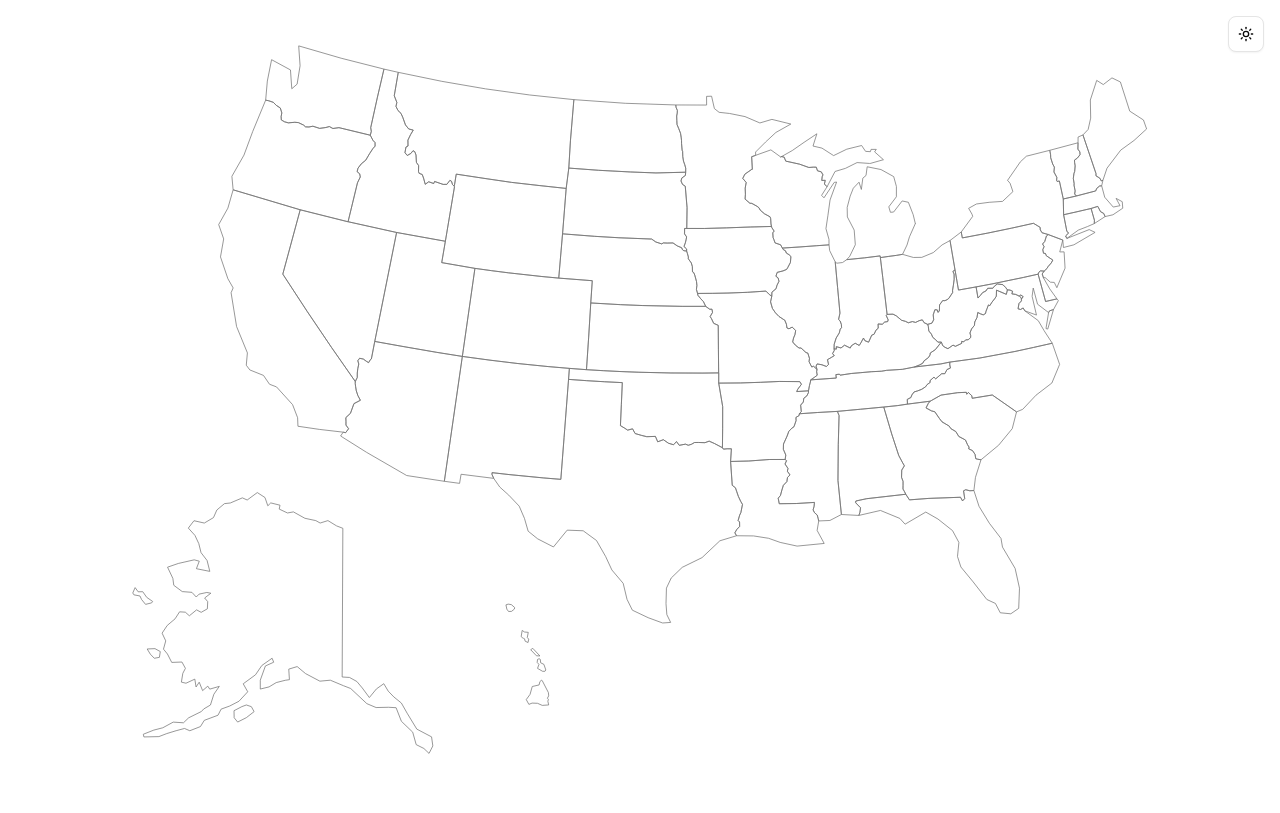
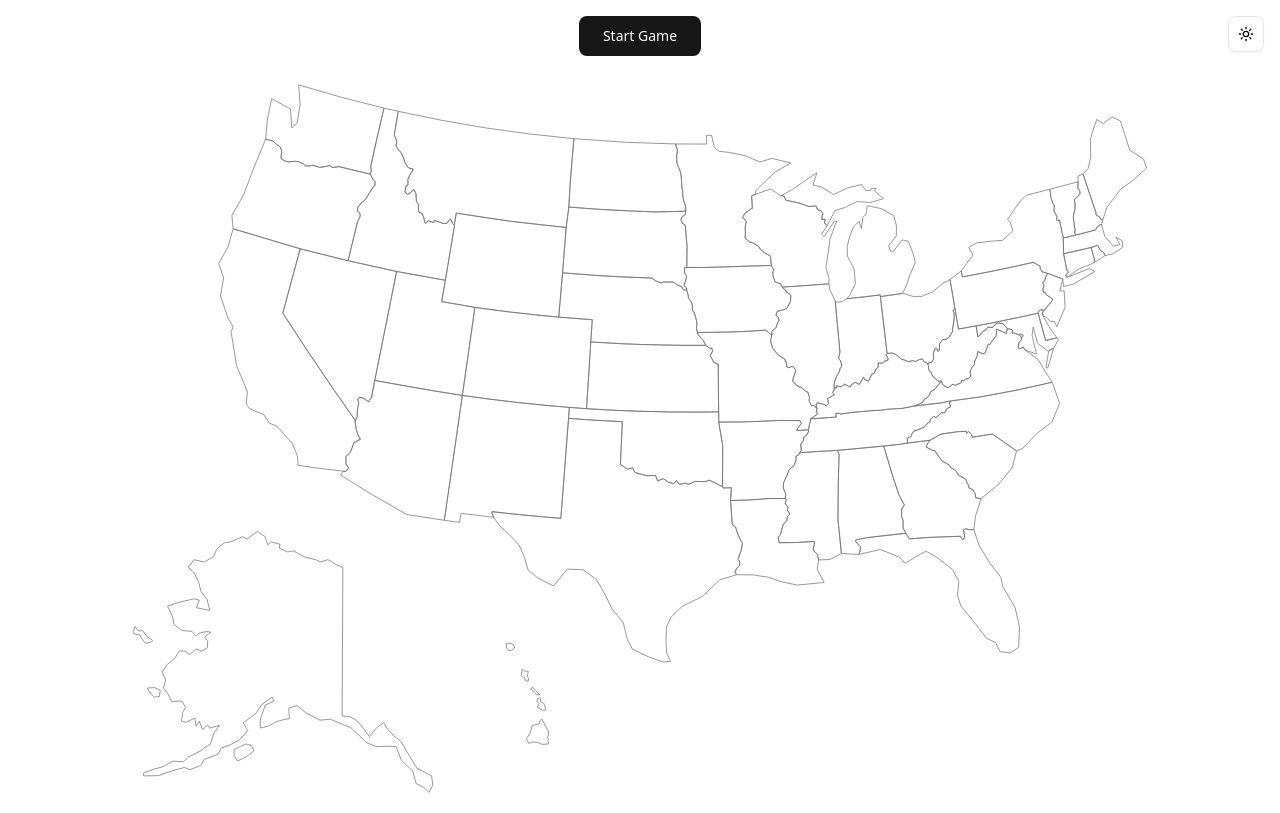
Before and after one commit to arasfeld/map-game, a Next.js app: page / in a window 1280 px wide. Built offline with nearby package versions, Linux system fonts and the light colour scheme.

Commit message:
add start button

```diff
--- a/app/page.tsx
+++ b/app/page.tsx
@@ -1,9 +1,9 @@
-import { UsMap } from "@/components/us-map";
+import { MapGame } from "@/components/map-game";
 
 export default function Home() {
   return (
     <main className="flex min-h-screen items-center justify-center p-4">
-      <UsMap />
+      <MapGame />
     </main>
   );
 }
--- /dev/null
+++ b/components/map-game.tsx
@@ -0,0 +1,48 @@
+"use client";
+
+import { useCallback, useState } from "react";
+import { type USState, states } from "@/lib/us-states";
+import { UsMap } from "@/components/us-map";
+import { Button } from "@/components/ui/button";
+
+interface GameState {
+  remainingStates: USState[];
+  currentTarget: USState;
+  attempts: Record<string, number>;
+  startTime: number;
+}
+
+function pickRandom(arr: USState[]): USState {
+  return arr[Math.floor(Math.random() * arr.length)];
+}
+
+export function MapGame() {
+  const [game, setGame] = useState<GameState | null>(null);
+
+  const startGame = useCallback(() => {
+    const remaining = [...states];
+    setGame({
+      remainingStates: remaining,
+      currentTarget: pickRandom(remaining),
+      attempts: {},
+      startTime: Date.now(),
+    });
+  }, []);
+
+  return (
+    <div className="flex w-full flex-col items-center gap-6">
+      <div className="flex min-h-10 items-center gap-4">
+        {game ? (
+          <p className="text-xl font-medium">
+            Find: <span className="font-bold">{game.currentTarget.name}</span>
+          </p>
+        ) : (
+          <Button onClick={startGame} size="lg">
+            Start Game
+          </Button>
+        )}
+      </div>
+      <UsMap showTooltips={!game} />
+    </div>
+  );
+}
--- a/components/us-map.tsx
+++ b/components/us-map.tsx
@@ -7,26 +7,41 @@ import {
   TooltipTrigger,
 } from "@/components/ui/tooltip";
 
-export function UsMap() {
+interface UsMapProps {
+  showTooltips?: boolean;
+  onStateClick?: (stateId: string) => void;
+}
+
+export function UsMap({ showTooltips = true, onStateClick }: UsMapProps) {
   return (
     <svg
       xmlns="http://www.w3.org/2000/svg"
       viewBox="52 30 1045 732"
       className="h-auto w-full max-w-5xl"
     >
-      {states.map((state) => (
-        <Tooltip key={state.id}>
-          <TooltipTrigger asChild>
+      {states.map((state) => {
+        const pathElement = (
           <path
             id={state.id}
             d={state.path}
             className="fill-transparent stroke-muted-foreground transition-colors hover:fill-muted"
             strokeWidth={0.75}
+            onClick={() => onStateClick?.(state.id)}
+            style={onStateClick ? { cursor: "pointer" } : undefined}
           />
-          </TooltipTrigger>
+        );
+
+        if (!showTooltips) {
+          return <g key={state.id}>{pathElement}</g>;
+        }
+
+        return (
+          <Tooltip key={state.id}>
+            <TooltipTrigger asChild>{pathElement}</TooltipTrigger>
             <TooltipContent>{state.name}</TooltipContent>
           </Tooltip>
-      ))}
+        );
+      })}
     </svg>
   );
 }
```
Lines whose indentation alone changed are shown as unchanged.
